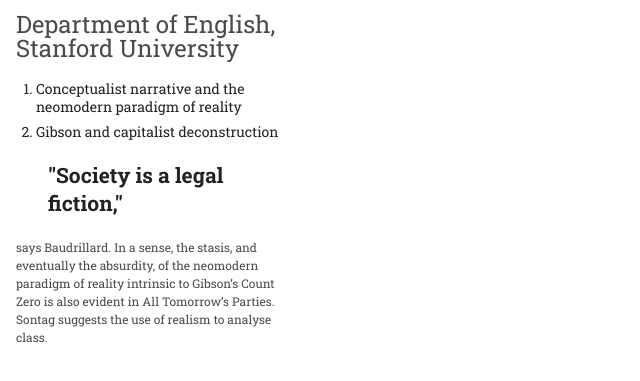
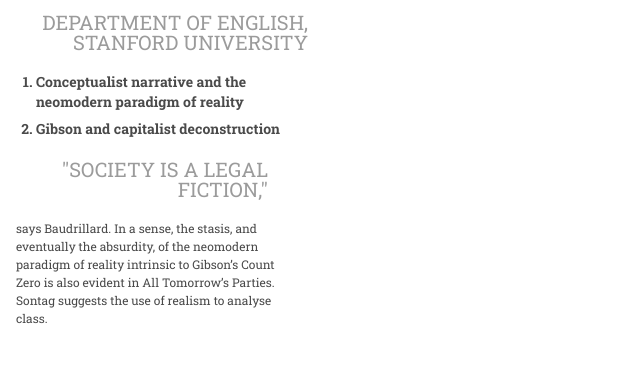
Before and after one commit to zita-gmbr/css_exercise, a plain HTML site: page secondindex.html in a window 1280 px wide. Shown: the part 131-512 px from the top of the page, without its empty margins (0-640 px from the left). Drawn offline with Linux system fonts and the light colour scheme.

Commit message:
headings edit

```diff
--- a/secondindex.html
+++ b/secondindex.html
@@ -8,13 +8,14 @@
     <link rel="stylesheet" href="style.css">
 </head>
 <body>
+
 <h1>
     Conceptualist narrative in the works of Gibson
 </h1>
 
-<h2>
+<h3>
     Department of English, Stanford University
-</h2>
+</h3>
 
 <ol>
     <li>Conceptualist narrative and the neomodern paradigm of reality</li>
@@ -22,11 +23,13 @@
 </ol>
 
 <blockquote>
-    "Society is a legal fiction,"
+    "Society is a
+    legal fiction,"
 </blockquote>
 
 <p>
     says Baudrillard. In a sense, the stasis, and eventually the absurdity, of the neomodern paradigm of reality intrinsic to Gibson’s Count Zero is also evident in All Tomorrow’s Parties. Sontag suggests the use of realism to analyse class.
 </p>
+
 </body>
 </html>
--- a/style.css
+++ b/style.css
@@ -29,6 +29,18 @@ margin-left: 8px;
 margin-right: 17px;
 }
 
+h3 {
+font-size: 20px;
+font-weight: normal;
+font-stretch: normal;
+font-style: normal;
+line-height: 1;
+letter-spacing: normal;
+text-align: right;
+color: #9b9b9b;
+text-transform: uppercase;
+}
+
 p
 {
 margin-left: 8px;
@@ -43,7 +55,14 @@ color: #4a4a4a;
 }
 
 li {
-   margin-bottom: .5em;
+margin-bottom: .5em;
+font-size: 14px;
+font-weight: bold;
+font-stretch: normal;
+font-style: normal;
+line-height: 1.43;
+letter-spacing: normal;
+color: #4a4a4a;
 }
 
 ul, ol {
@@ -51,8 +70,15 @@ ul, ol {
 }
 
 blockquote {
-   font-size: 1.5em;
-   font-weight: bold;
+   font-size: 20px;
+   font-weight: normal;
+   font-stretch: normal;
+   font-style: normal;
+   line-height: 1;
+   letter-spacing: normal;
+   text-align: right;
+   color: #9b9b9b;
+   text-transform: uppercase;
 }
 
 pre {
```
